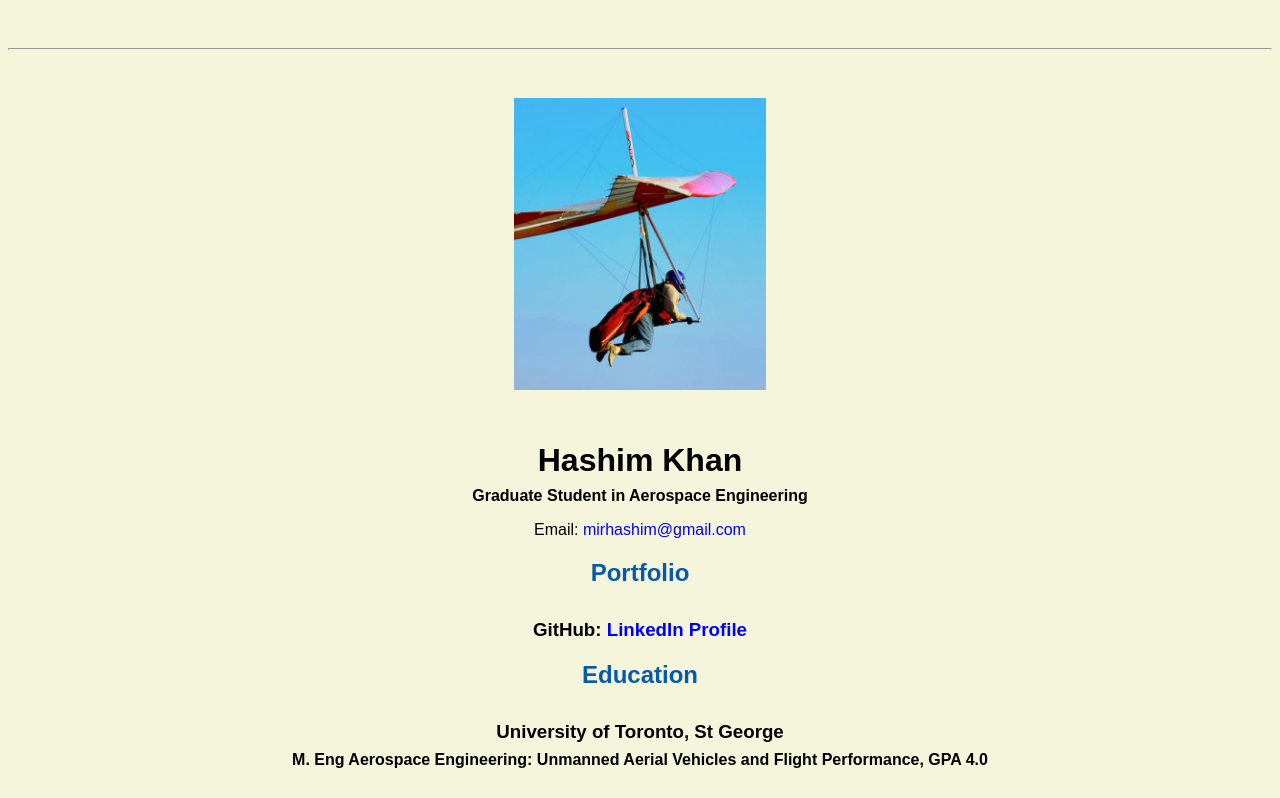
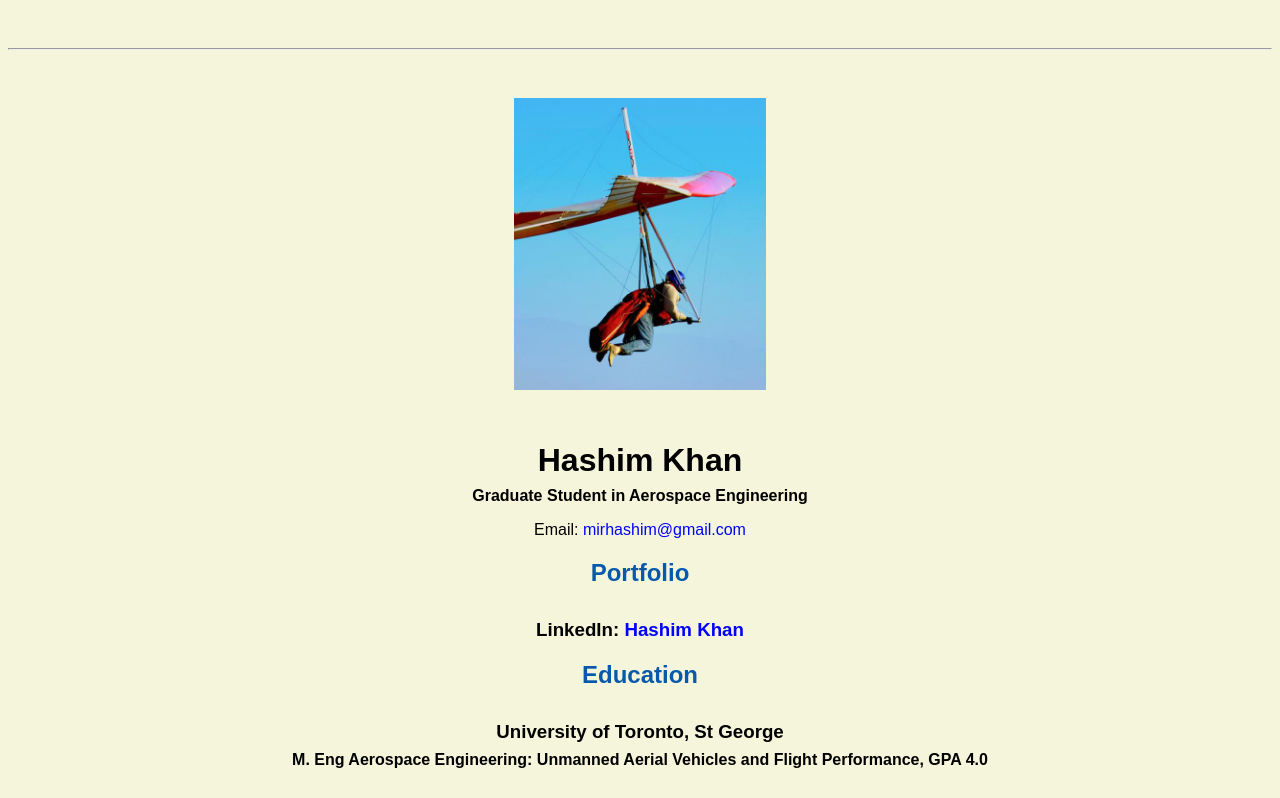
Before and after one commit to hakhan3/hakhan3.github.io, a plain HTML site: page resume.html in a window 1280 px wide. Shown: the top 798 px of the page. Drawn offline with Linux system fonts and the light colour scheme.

Commit message:
Update resume.html

```diff
--- a/resume.html
+++ b/resume.html
@@ -26,7 +26,7 @@
     <!-- don't post physical address, personal phone number or other personal information on the web! -->
 
     <h2>Portfolio</h2>
-      <h3>GitHub: <a href="https://www.linkedin.com/in/hashim-khan-418627144" target="_blank">LinkedIn Profile</a></h3>
+      <h3>LinkedIn: <a href="https://www.linkedin.com/in/hashim-khan-418627144" target="_blank">Hashim Khan</a></h3>
 
     <h2>Education</h2>
     <h3> University of Toronto, St George</h3>
```
